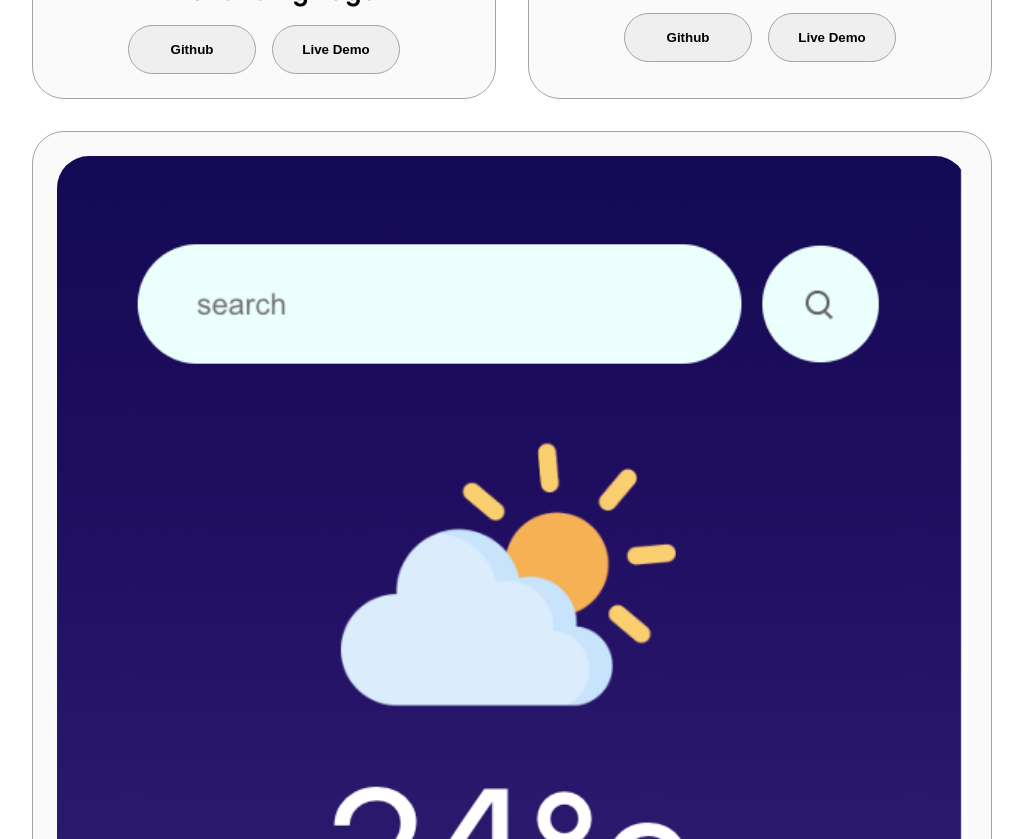
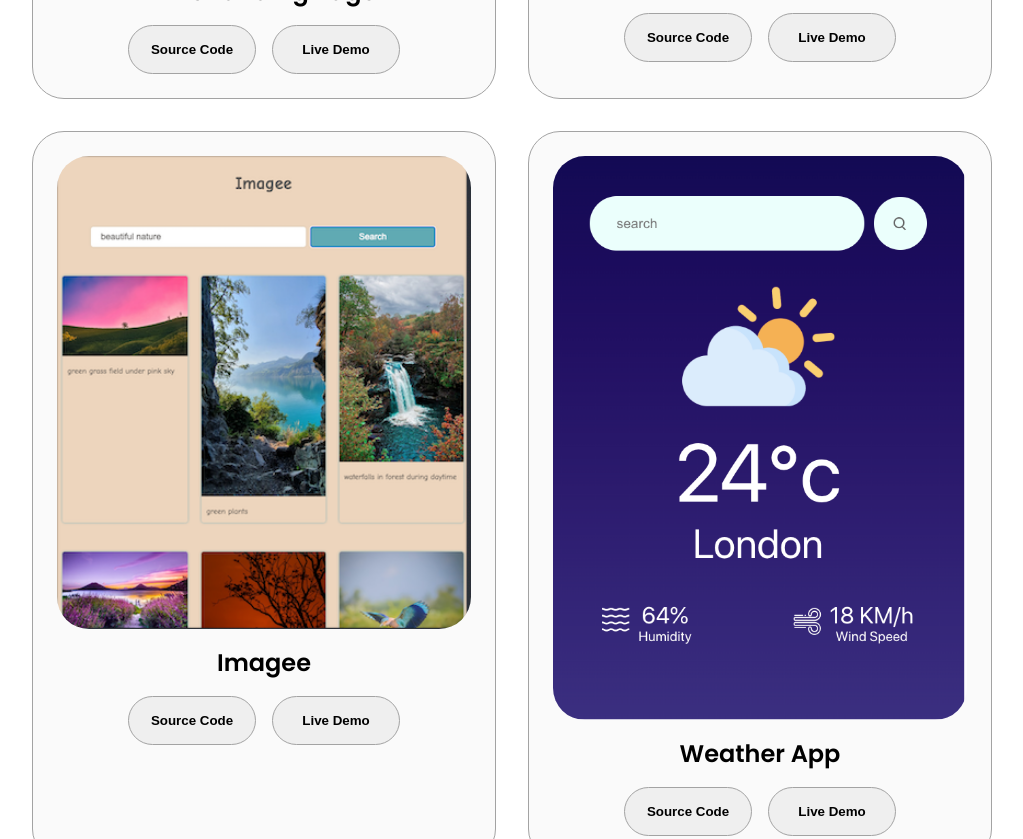
Before and after one commit to abuhumayed/portfolioJS, a website built with Vite: page index.html in a window 1280 px wide. Shown: the part 2800-3639 px from the top of the page, without its empty margins (128-1151 px from the left). Built offline with nearby package versions, Linux system fonts and the light colour scheme.

Commit message:
new project

```diff
--- a/index.html
+++ b/index.html
@@ -180,7 +180,7 @@
         <h2 class="experience-sub-titl project-title">Nike Landing Page</h2>
         <div class="btn-container">
           <button class="btn btn-color-1 project-btn" onclick="window.open('https://github.com/abuhumayed/NikeLandingPage')">
-            Github
+            Source Code
           </button>
           <button class="btn btn-color-1 project-btn" onclick="window.open('https://nike-landing-page-bjke.vercel.app/')">
             Live Demo
@@ -194,9 +194,23 @@
         <h2 class="experience-sub-titl project-title">Newsroom</h2>
         <div class="btn-container">
           <button class="btn btn-color-1 project-btn" onclick="window.open('https://github.com/abuhumayed/newsroom')">
-            Github
+            Source Code
           </button>
           <button class="btn btn-color-1 project-btn" onclick="window.open('https://newsroomv-2kjao9a44-abuhumayed.vercel.app')">
+            Live Demo
+          </button>
+        </div>
+      </div>
+      <div class ="details-container color-container">
+        <div class="article-container">
+          <img   class="project-img" src="assets/imagee.png" alt="project3">
+        </div>
+        <h2 class="experience-sub-titl project-title">Imagee</h2>
+        <div class="btn-container">
+          <button class="btn btn-color-1 project-btn" onclick="window.open('https://github.com/abuhumayed/ImageFinder')">
+            Source Code
+          </button>
+          <button class="btn btn-color-1 project-btn" onclick="window.open('https://imagee-neon.vercel.app/')">
             Live Demo
           </button>
         </div>
@@ -208,7 +222,7 @@
         <h2 class="experience-sub-titl project-title">Weather App</h2>
         <div class="btn-container">
           <button class="btn btn-color-1 project-btn" onclick="window.open('https:///github.com/abuhumayed/WeatherApp')">
-            Github
+            Source Code
           </button>
           <button class="btn btn-color-1 project-btn" onclick="window.open('https://weather-6g2m400nv-abuhumayed.vercel.app')">
             Live Demo
```
Also changed, not shown: assets/imagee.png (added).
